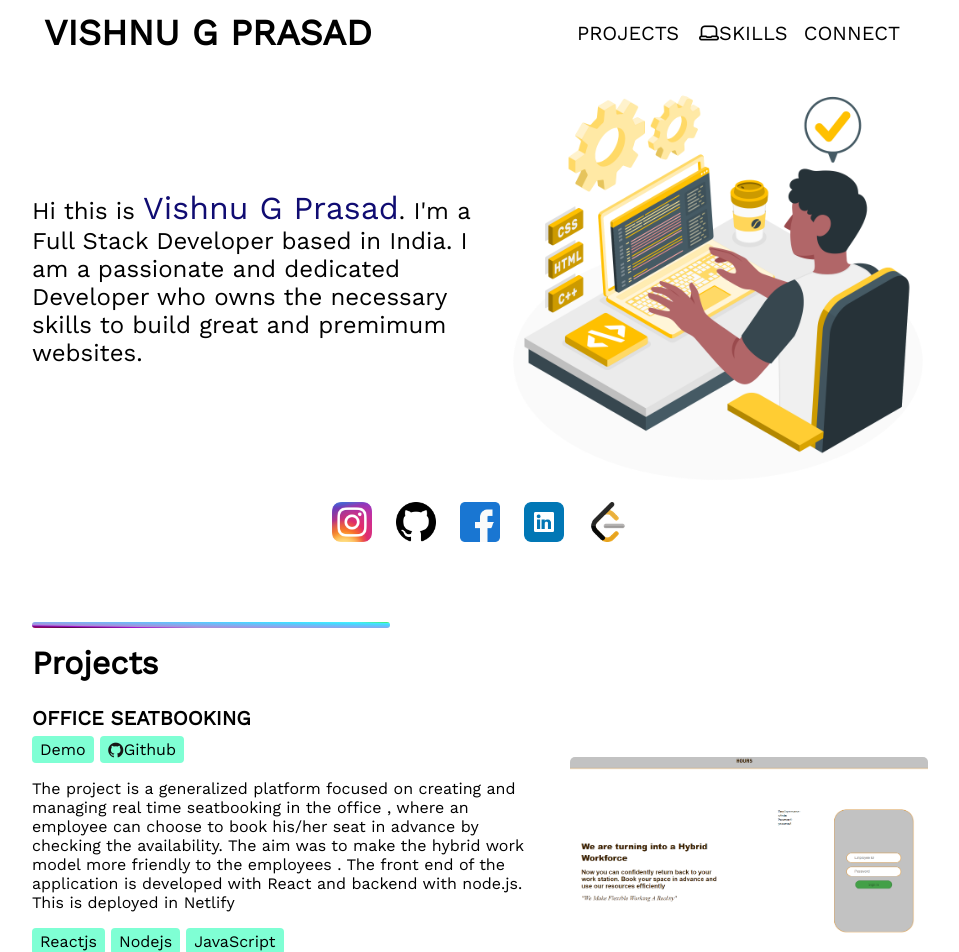
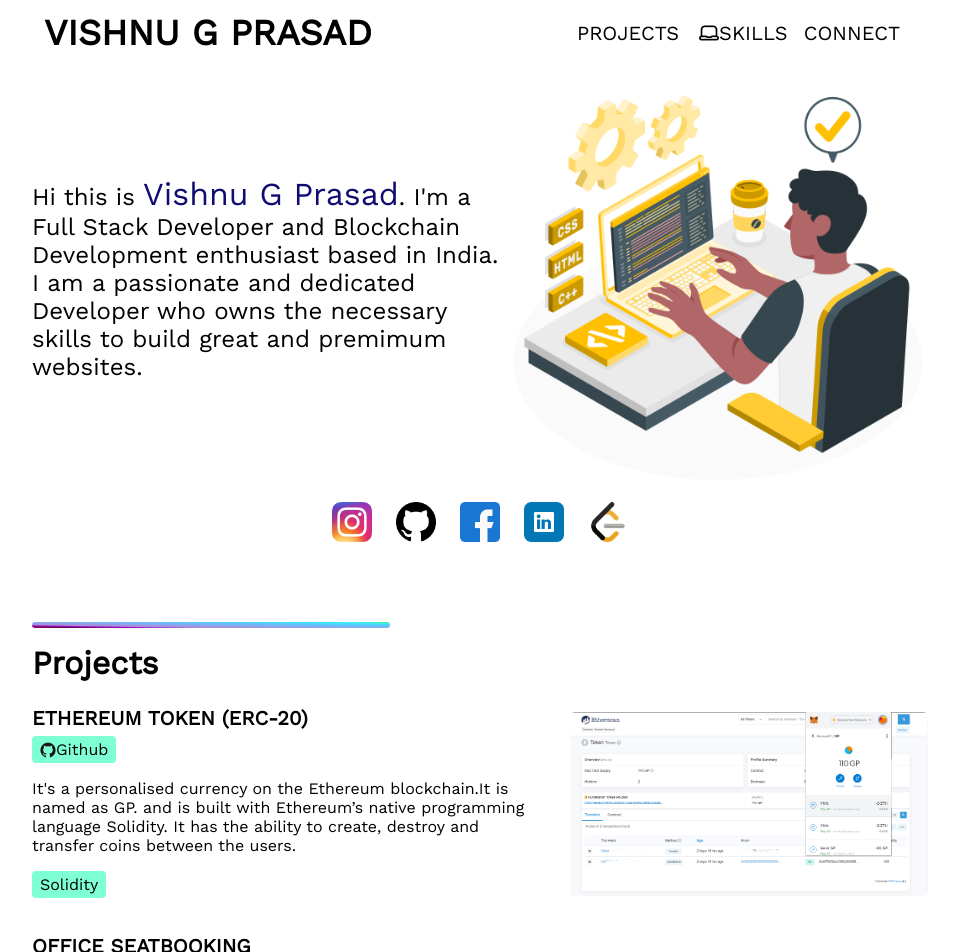
Before and after one commit to vishnugprasad/protfolio, a React (Create React App) app: page / in a window 1280 px wide. Shown: the top 952 px of the page, without its empty margins (160-1119 px from the left). Built offline with nearby package versions, Linux system fonts and the light colour scheme; some icons are missing.

Commit message:
project update

```diff
--- a/src/components/body/about/index.js
+++ b/src/components/body/about/index.js
@@ -7,7 +7,7 @@ function About() {
     <div className='about'>
         <div className='about-top'>
             <div className='about-info'>
-                Hi this is <span className='info-name'>Vishnu G Prasad</span>. I'm a Full Stack Developer based in India.
+                Hi this is <span className='info-name'>Vishnu G Prasad</span>. I'm a Full Stack Developer and Blockchain Development enthusiast based in India.
                 I  am a passionate and dedicated Developer who owns the necessary
                 skills to build great and premimum websites.
             </div>
--- a/src/components/data/projects.js
+++ b/src/components/data/projects.js
@@ -1,4 +1,14 @@
 export const ProjectData = [
+    {
+        id: 3,
+        title: "ETHEREUM TOKEN (ERC-20)",
+        about:"It's a personalised currency on the Ethereum blockchain.It is named as GP. and is built with Ethereum’s native programming language Solidity. It has the ability to create, destroy and transfer coins between the users.",
+        tags: ["Solidity"],
+        // demo: "https://roamaroundearth.netlify.app/ ",
+        github: "https://github.com/vishnugprasad/EthereumERC20-GP",
+        image: require("../../assets/token.png")
+
+    },
     {
         id: 1,
         title: " OFFICE SEATBOOKING",
```
Also changed, not shown: src/assets/token.png (added).
